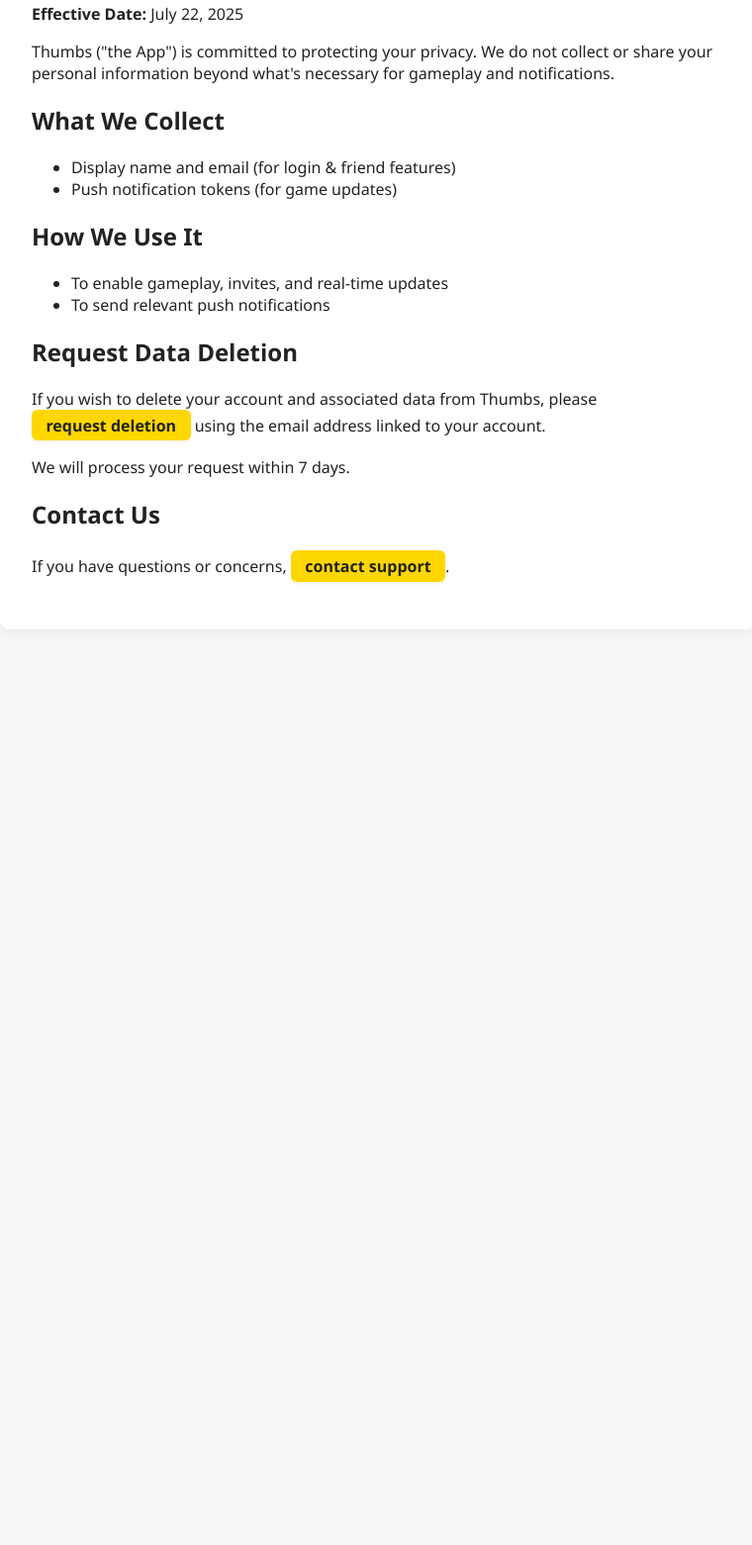
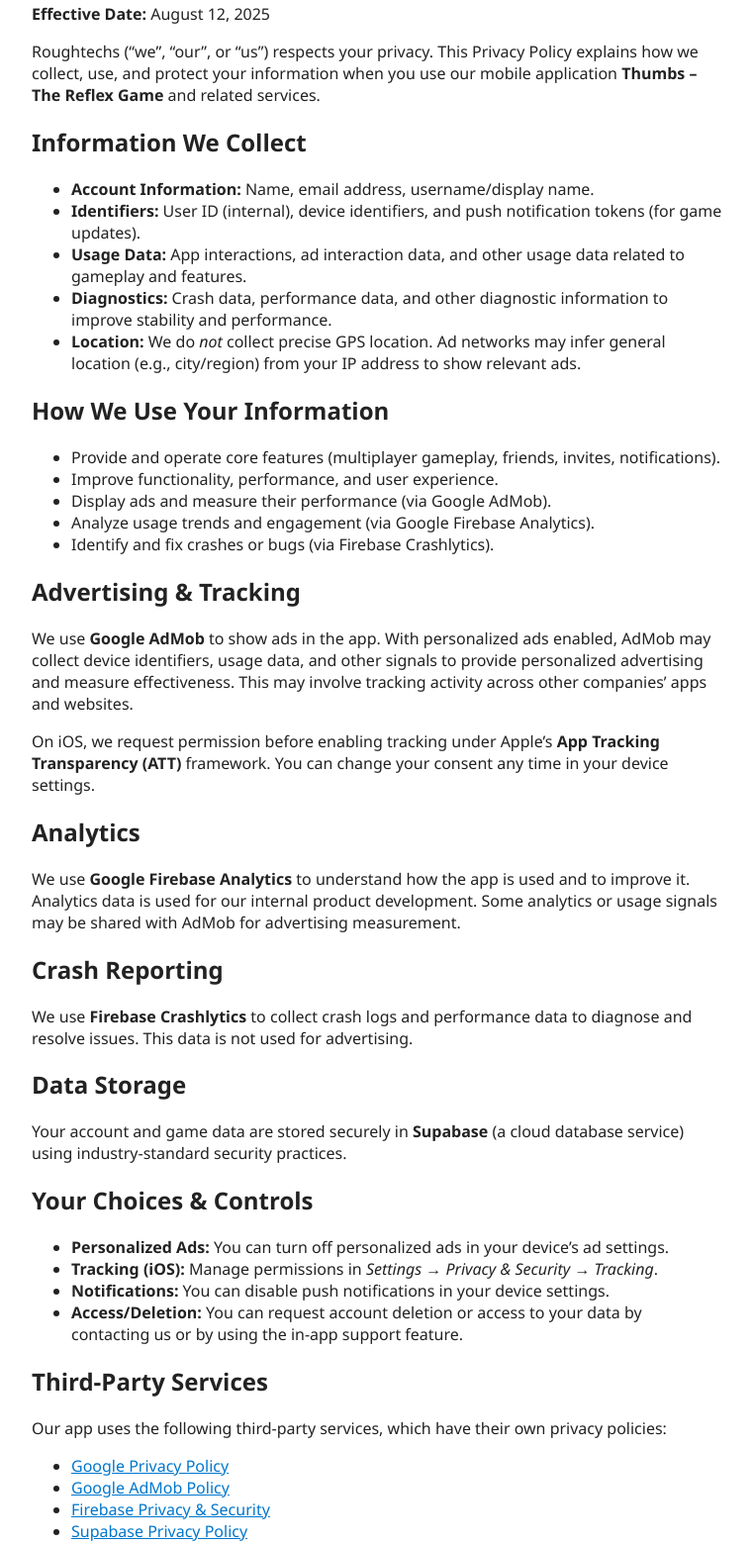
Before and after one commit to RoughTechs/roughtechs-website, a plain HTML site: page privacy.html in a window 1280 px wide. Shown: the part 235-1796 px from the top of the page at 99% size, without its empty margins (258-1018 px from the left). Before the commit the page ends 903 px from the top, so only its background shows below. Drawn offline with Linux system fonts and the light colour scheme.

Commit message:
feat: update privacy policy with detailed data collection and usage information

```diff
--- a/privacy.html
+++ b/privacy.html
@@ -13,7 +13,7 @@
     </a>
     <nav>
       <a href="index.html">Home</a>
-      <a href="privacy.html">Privacy</a>
+      <a href="privacy.html" aria-current="page">Privacy</a>
       <a href="terms.html">Terms</a>
       <a href="contact.html">Contact</a>
       <a href="about.html">About</a>
@@ -21,23 +21,63 @@
   </header>
   <main>
     <h1>Privacy Policy</h1>
-    <p><strong>Effective Date:</strong> July 22, 2025</p>
-    <p>Thumbs ("the App") is committed to protecting your privacy. We do not collect or share your personal information beyond what's necessary for gameplay and notifications.</p>
-    <h2>What We Collect</h2>
+    <p><strong>Effective Date:</strong> August 12, 2025</p>
+
+    <p>Roughtechs (“we”, “our”, or “us”) respects your privacy. This Privacy Policy explains how we collect, use, and protect your information when you use our mobile application <strong>Thumbs – The Reflex Game</strong> and related services.</p>
+
+    <h2>Information We Collect</h2>
     <ul>
-      <li>Display name and email (for login & friend features)</li>
-      <li>Push notification tokens (for game updates)</li>
+      <li><strong>Account Information:</strong> Name, email address, username/display name.</li>
+      <li><strong>Identifiers:</strong> User ID (internal), device identifiers, and push notification tokens (for game updates).</li>
+      <li><strong>Usage Data:</strong> App interactions, ad interaction data, and other usage data related to gameplay and features.</li>
+      <li><strong>Diagnostics:</strong> Crash data, performance data, and other diagnostic information to improve stability and performance.</li>
+      <li><strong>Location:</strong> We do <em>not</em> collect precise GPS location. Ad networks may infer general location (e.g., city/region) from your IP address to show relevant ads.</li>
     </ul>
-    <h2>How We Use It</h2>
+
+    <h2>How We Use Your Information</h2>
     <ul>
-      <li>To enable gameplay, invites, and real-time updates</li>
-      <li>To send relevant push notifications</li>
+      <li>Provide and operate core features (multiplayer gameplay, friends, invites, notifications).</li>
+      <li>Improve functionality, performance, and user experience.</li>
+      <li>Display ads and measure their performance (via Google AdMob).</li>
+      <li>Analyze usage trends and engagement (via Google Firebase Analytics).</li>
+      <li>Identify and fix crashes or bugs (via Firebase Crashlytics).</li>
     </ul>
+
+    <h2>Advertising & Tracking</h2>
+    <p>We use <strong>Google AdMob</strong> to show ads in the app. With personalized ads enabled, AdMob may collect device identifiers, usage data, and other signals to provide personalized advertising and measure effectiveness. This may involve tracking activity across other companies’ apps and websites.</p>
+    <p>On iOS, we request permission before enabling tracking under Apple’s <strong>App Tracking Transparency (ATT)</strong> framework. You can change your consent any time in your device settings.</p>
+
+    <h2>Analytics</h2>
+    <p>We use <strong>Google Firebase Analytics</strong> to understand how the app is used and to improve it. Analytics data is used for our internal product development. Some analytics or usage signals may be shared with AdMob for advertising measurement.</p>
+
+    <h2>Crash Reporting</h2>
+    <p>We use <strong>Firebase Crashlytics</strong> to collect crash logs and performance data to diagnose and resolve issues. This data is not used for advertising.</p>
+
+    <h2>Data Storage</h2>
+    <p>Your account and game data are stored securely in <strong>Supabase</strong> (a cloud database service) using industry-standard security practices.</p>
+
+    <h2>Your Choices & Controls</h2>
+    <ul>
+      <li><strong>Personalized Ads:</strong> You can turn off personalized ads in your device’s ad settings.</li>
+      <li><strong>Tracking (iOS):</strong> Manage permissions in <em>Settings → Privacy &amp; Security → Tracking</em>.</li>
+      <li><strong>Notifications:</strong> You can disable push notifications in your device settings.</li>
+      <li><strong>Access/Deletion:</strong> You can request account deletion or access to your data by contacting us or by using the in-app support feature.</li>
+    </ul>
+
+    <h2>Third‑Party Services</h2>
+    <p>Our app uses the following third‑party services, which have their own privacy policies:</p>
+    <ul>
+      <li><a href="https://policies.google.com/privacy" target="_blank" rel="noopener">Google Privacy Policy</a></li>
+      <li><a href="https://developers.google.com/admob/policy" target="_blank" rel="noopener">Google AdMob Policy</a></li>
+      <li><a href="https://firebase.google.com/support/privacy" target="_blank" rel="noopener">Firebase Privacy &amp; Security</a></li>
+      <li><a href="https://supabase.com/privacy" target="_blank" rel="noopener">Supabase Privacy Policy</a></li>
+    </ul>
+
     <h2>Request Data Deletion</h2>
-    <p>If you wish to delete your account and associated data from Thumbs, please <a href="mailto:developer@roughtechs.com?subject=Thumbs%20App%20-%20Request%20Data%20Deletion" class="mailto-link">request deletion</a> using the email address linked to your account.</p>
-    <p>We will process your request within 7 days.</p>
+    <p>If you wish to delete your account and associated data from Thumbs, please perform this action from within the App (In your Profile settings - choose "Delete Account") or by <a href="mailto:developer@roughtechs.com?subject=Thumbs%20App%20-%20Request%20Data%20Deletion" class="mailto-link">request deletion</a> using the email address linked to your account. We will process your request within 7 days.</p>
+
     <h2>Contact Us</h2>
-    <p>If you have questions or concerns, <a href="mailto:developer@roughtechs.com" class="mailto-link">contact support</a>.</p>
+    <p>If you have questions or concerns about this policy, please <a href="mailto:developer@roughtechs.com" class="mailto-link">contact support</a>.</p>
   </main>
 </body>
 </html>
```
